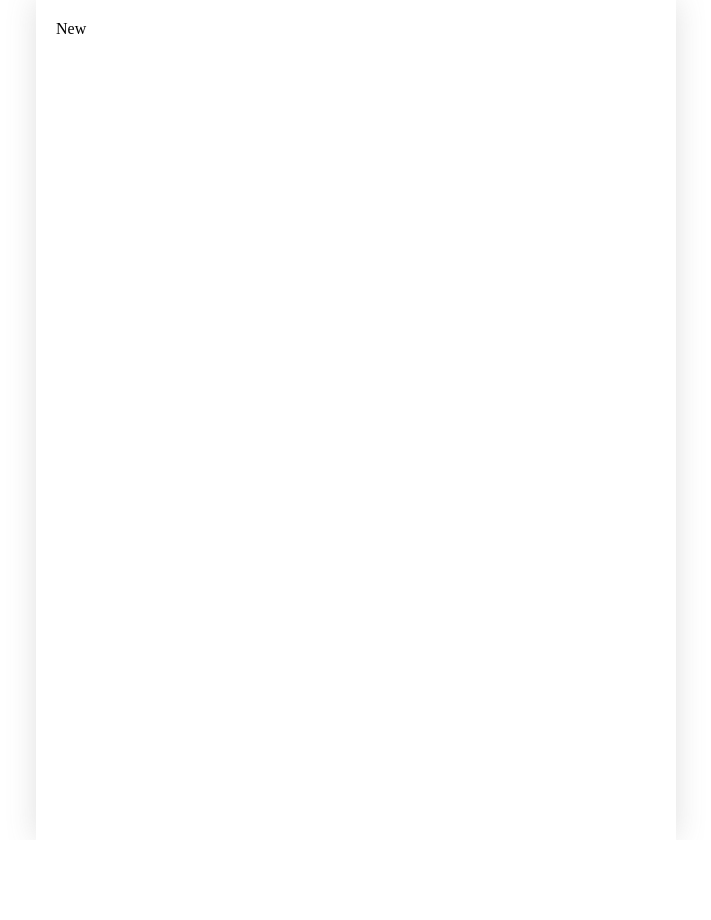
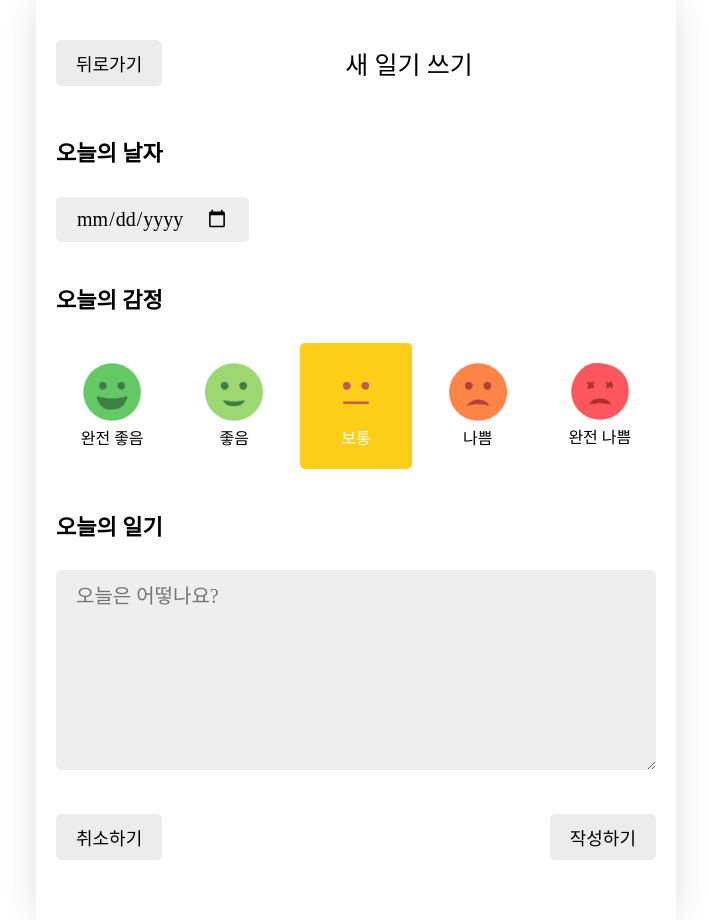
Before and after one commit to lsmxy4/react-router-dom, a React (Vite) app: page /new in a window 1280 px wide. Shown: the whole page, without its empty margins (284-995 px from the left). Before the commit the page ends 840 px from the top, so only its background shows below. Built offline with nearby package versions, Linux system fonts and the light colour scheme; a web font is replaced by a local one.

Commit message:
react-router-dom-3

```diff
--- a/src/components/Button.jsx
+++ b/src/components/Button.jsx
@@ -1,7 +1,7 @@
 import React from 'react'
 import './Button.css'
 
-const Button = ({text,type,onClick}) => {
+const Button = ({text,type ='',onClick}) => {
   return (
     <button onClick={onClick} className={`Button ${type}`}>{text}</button>
   )
--- /dev/null
+++ b/src/components/Editor.css
@@ -0,0 +1,33 @@
+.Editor section{
+    margin-bottom: 40px;
+}
+
+.Editor h4{
+    font-size: 22px;
+}
+
+.Editor section input,
+.Editor section textarea{
+    background-color: #eee;
+    border: none;
+    padding: 10px 20px;
+    font-size: 20px;
+    border-radius: 5px;
+}
+
+.Editor section textarea{
+    width: 100%;
+    box-sizing: border-box;
+    min-height: 200px;
+}
+
+.button-section{
+    display: flex;
+    justify-content: space-between;
+}
+
+.emotion-section{
+    display: flex;
+    gap: 10px;
+
+}
--- /dev/null
+++ b/src/components/Editor.jsx
@@ -0,0 +1,85 @@
+import React from 'react'
+import { useState } from 'react'
+import './Editor.css'
+import Button from './Button'
+import EmotionItme from './EmotionItme'
+import { useNavigate } from 'react-router-dom'
+
+const emotionList = [
+    {emotionId:1,emotionName:'완전 좋음'},
+    {emotionId:2,emotionName:'좋음'},
+    {emotionId:3,emotionName:'보통'},
+    {emotionId:4,emotionName:'나쁨'},
+    {emotionId:5,emotionName:'완전 나쁨'},
+]
+
+
+const Editor = ({onSumit}) => {
+    const nav = useNavigate()
+
+    const [input,setInput] = useState({
+        createdDate : new Date(),
+        emotionId:3,
+        content:''
+    })
+
+    const onChangeInput = (e) =>{
+        let name = e.target.name
+        let value = e.target.value
+
+        if(name === 'createDate'){
+            value = new Date(value)
+        }
+
+        setInput({
+            ...input,
+            [name]:value
+        })
+    }
+
+    const onSumitButtonClick =()=>{
+        onSumit(input)
+    }
+
+    return (
+    <div className='Editor'>
+        <section className='date-section'>
+            <h4>오늘의 날자</h4>
+            <input type="date" name='createdDate'
+            onChange={onChangeInput}/>
+        </section>
+            <h4>오늘의 감정</h4>
+        <section className='emotion-section'>
+
+            {emotionList.map((item)=>(
+                <EmotionItme key={item.emotionId}
+                {...item}
+                onClick ={()=>{
+                    onChangeInput({
+                        target:{
+                            name:'emotionId',
+                            value:item.emotionId
+                        }
+                    })
+                }}
+                isSelected = {item.emotionId == input.emotionId}/>
+            ))}
+        </section>
+        <section className='content-section'>
+            <h4>오늘의 일기</h4>
+            <textarea placeholder='오늘은 어떻나요?'
+            name='content'
+            onChange={onChangeInput}
+            value={input.content}></textarea>
+        </section>
+        <section className="button-section">
+            <Button text = {'취소하기'}
+            onClick={()=>nav(-1)}/>
+            <Button text = {'작성하기'} type = {'POITIVE'}
+            onClick={onSumitButtonClick}/>
+        </section>
+    </div>
+  )
+}
+
+export default Editor
--- /dev/null
+++ b/src/components/EmotionItme.css
@@ -0,0 +1,32 @@
+.EmotionItem{
+    padding: 20px;
+    text-align: center;
+    cursor: pointer;
+    border-radius: 5px;
+}
+
+.EmotionItem img{
+    width: 80%;
+}
+
+.EmotionItem.item_on_1{
+     color: white;
+    background-color: rgb(100, 201, 100);
+}
+.EmotionItem.item_on_2{
+    color: white;
+    background-color: rgb(157, 215, 114);
+}
+.EmotionItem.item_on_3{
+    color: white;
+    background-color: rgb(253, 206, 23);
+}
+
+.EmotionItem.item_on_4{
+    color: white;
+    background-color: rgb(253, 132, 70);
+}
+.EmotionItem.item_on_5{
+  color: white;
+    background-color: rgb(253, 86, 95);
+}
--- /dev/null
+++ b/src/components/EmotionItme.jsx
@@ -0,0 +1,18 @@
+import React from 'react'
+import './EmotionItme.css'
+import {getEmotionImage} from '../util/getEmotionImage'
+
+const EmotionItme = ({emotionId,emotionName,isSelected,onClick}) => {
+  return (
+    <div
+    onClick={onClick}
+    className={`EmotionItem ${isSelected? `item_on_${emotionId}` : ''}`}>
+        <img src={getEmotionImage(emotionId)} alt={emotionName}/>
+        <div>
+            {emotionName}
+        </div>
+    </div>
+  )
+}
+
+export default EmotionItme
--- a/src/pages/New.jsx
+++ b/src/pages/New.jsx
@@ -1,8 +1,32 @@
-import React from 'react'
+import React,{useState,useContext} from 'react'
+import { useNavigate } from 'react-router-dom'
+import Header from '../components/Header'
+import Editor from '../components/Editor'
+import Button from '../components/Button'
+import { DiaryDispatchContext } from '../App'
 
 const New = () => {
+
+  const nav = useNavigate()
+  const {onCreate} = useContext(DiaryDispatchContext)
+
+  const onSumit =(input)=>{
+    onCreate(
+      input.createdDate.getTime(),
+      input.emotionId,
+      input.content
+    )
+    nav('/',{replace:true})
+  }
+
   return (
-    <div>New</div>
+    <div>
+      <Header
+      title={'새 일기 쓰기'}
+      leftChild={<Button text={"뒤로가기"}
+      onClick={() => nav(-1)}/>}/>
+      <Editor onSumit={onSumit}/>
+    </div>
   )
 }
 
```
